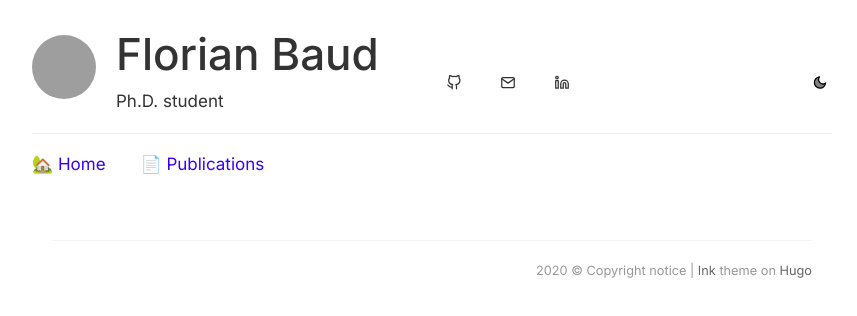
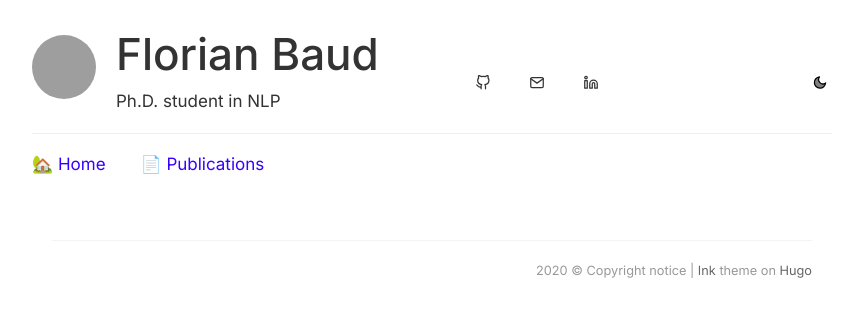
Before and after one commit to florianbaud/florianbaud.github.io, a plain HTML site: page index.html in a window 1280 px wide. Shown: the whole page, without its empty margins (208-1065 px from the left). Drawn offline with nearby package versions, Linux system fonts and the light colour scheme; grey boxes are pictures that could not be loaded.

Commit message:
description change

```diff
--- a/index.html
+++ b/index.html
@@ -35,7 +35,7 @@
 		</div>
 
 	<h1 class="site-title"><a href="https://florianbaud.github.io/">Florian Baud</a></h1>
-	<div class="site-description"><p>Ph.D. student</p><nav class="nav social">
+	<div class="site-description"><p>Ph.D. student in NLP</p><nav class="nav social">
 			<ul class="flat"><li><a href="https://github.com/florianbaud" title="Github"><i data-feather="github"></i></a></li><li><a href="mailto:florian.baud@liris.cnrs.fr" title="Mail"><i data-feather="mail"></i></a></li><li><a href="https://www.linkedin.com/in/florian-baud" title="Linkedin"><i data-feather="linkedin"></i></a></li></ul>
 		</nav><span class="scheme-toggle"><a href="#" id="scheme-toggle"></a></div>
 
```
